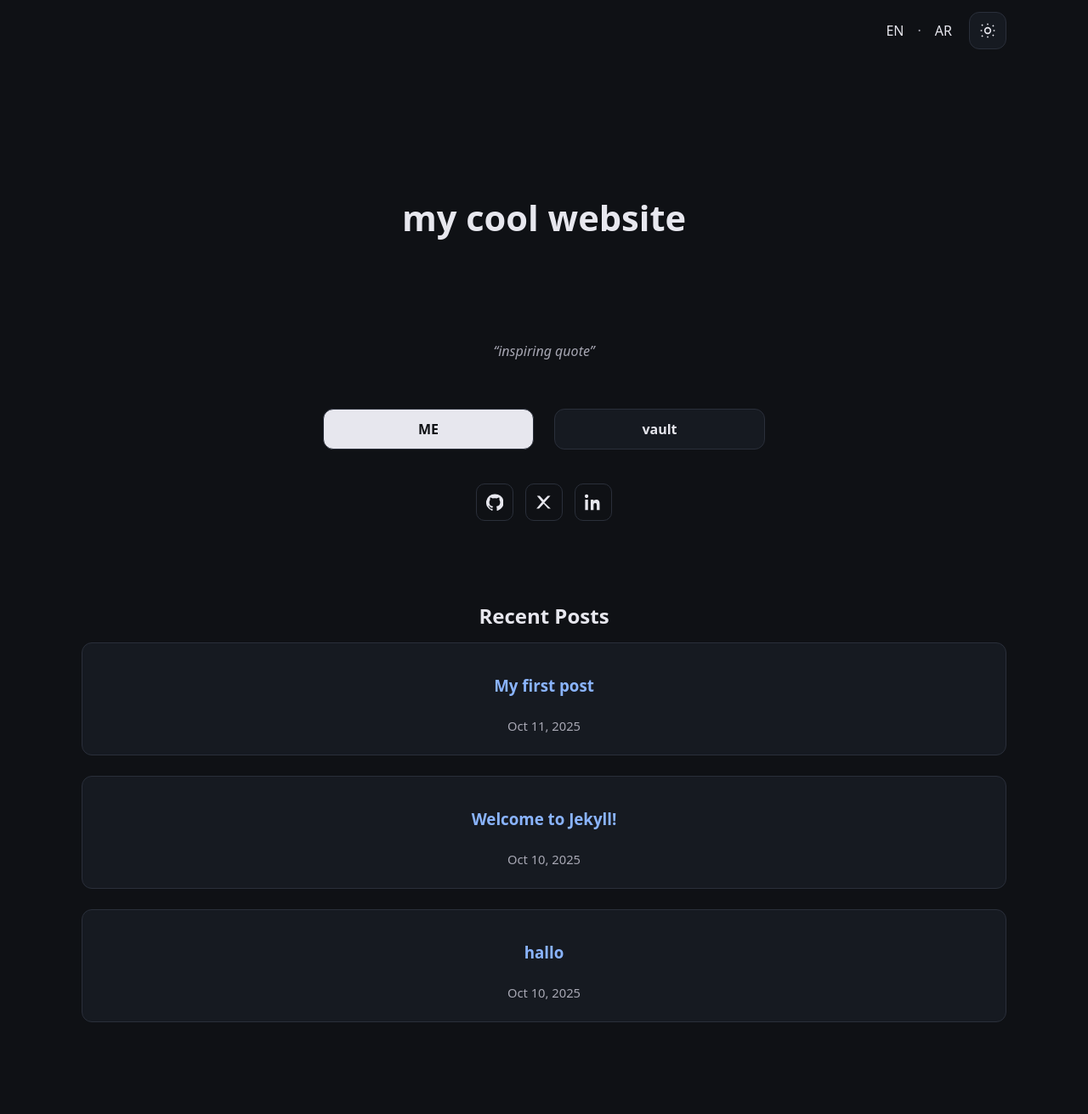
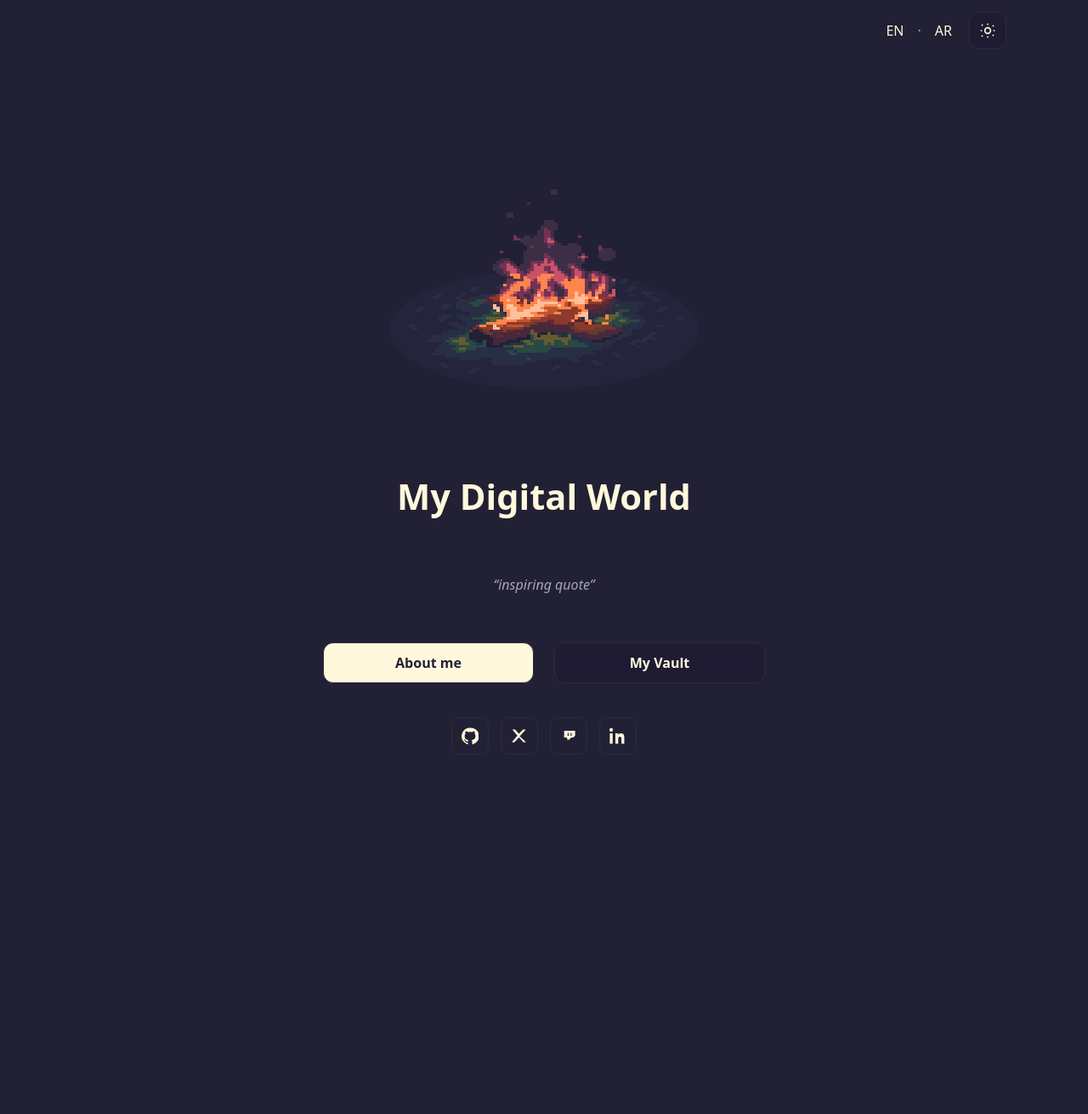
Before and after one commit to lamaplays/lamaplays.github.io, a Jekyll site: the page built from index.html, in a window 1280 px wide. Shown: the whole page at 85% size. Built offline with Jekyll 4.4.1, drawn with Linux system fonts in a browser that asks for light colours; after the commit the page ends 1008 px from its top, so only the background shows below that.

Commit message:
made changes to CSS

```diff
--- a/_layouts/home.html
+++ b/_layouts/home.html
@@ -25,12 +25,13 @@
   </div>
 
   <main class="container hero">
-    <h1 class="title">my cool website</h1>
+    <img class="avatar" src="{{ 'fire_gif.gif' | relative_url }}" alt="cat_gif" width="400 " height="300" />
+    <h1 class="title">My Digital World</h1>
     <p class="quote">“inspiring quote”</p>
 
     <div class="cta-row">
-      <a class="btn" href="{{ '/about/' | relative_url }}">ME</a>
-      <a class="btn btn-outline" href="{{ '/posts/' | relative_url }}">vault</a>
+      <a class="btn" href="{{ '/about/' | relative_url }}">About me</a>
+      <a class="btn btn-outline" href="{{ '/posts/' | relative_url }}"> My Vault</a>
     </div>
 
     <div class="social">
@@ -40,12 +41,18 @@
       <a class="icon" href="https://x.com/yourname" aria-label="X">
         <svg viewBox="0 0 24 24"><path d="M17.3 3H21l-8.5 9.74L21.5 21H17.7l-6.1-6.77L5 21H1.3L9.2 11.7 2 3h3.9l5.5 6.1L17.3 3z"/></svg>
       </a>
+      <a href="https://twitch.tv/blpeace" class="icon" target="_blank" title="Twitch">
+       <svg viewBox="0 0 512 512">
+       <path d="M391 103H121v206h90v60h60l60-60h60l60-60V103zm-45 151h-30v-90h30zm-90 0h-30v-90h30z" fill="currentColor"/>
+       </svg>
+      </a>
       <a class="icon" href="https://linkedin.com/in/lamaalbeshri" aria-label="LinkedIn">
         <svg viewBox="0 0 24 24"><path d="M4.98 3.5C4.98 4.88 3.86 6 2.5 6S0 4.88 0 3.5 1.12 1 2.5 1 4.98 2.12 4.98 3.5zM.5 8.5h4V23h-4V8.5zM8.5 8.5h3.8v2h.05c.53-1.01 1.84-2.07 3.79-2.07 4.05 0 4.8 2.67 4.8 6.13V23h-4v-6.4c0-1.53-.03-3.49-2.13-3.49-2.13 0-2.46 1.66-2.46 3.38V23h-4V8.5z"/></svg>
       </a>
+
     </div>
 
-    {% if site.posts and site.posts.size > 0 %}
+    <!-- {% if site.posts and site.posts.size > 0 %}
     <section id="posts" class="posts-wrap">
       <h2 class="posts-title">Recent Posts</h2>
       <ul class="posts-grid">
@@ -61,7 +68,7 @@
         {% endfor %}
       </ul>
     </section>
-    {% endif %}
+    {% endif %} -->
   </main>
 
   <script>
--- a/assets/landing.css
+++ b/assets/landing.css
@@ -1,8 +1,8 @@
 :root{
   --max-w:72rem; --pad:clamp(16px,3vw,32px); --gap:clamp(14px,2.2vw,24px); --radius:16px;
-  --bg:#0f1115; --surface:#161a21; --text:#e7e7ee; --muted:#a7a7b3; --border:#2a2f3a; --accent:#8ab4ff;
+  --bg:#222034; --surface:#1e1b32; --text: #fff8dc; --muted:#a7a7b3; --border:#2a2f3a; --accent:#8ab4ff;
 }
-html[data-theme="light"]{ --bg:#fff; --surface:#f6f7f9; --text:#15171f; --muted:#5a5f6b; --border:#e7e9f0; --accent:#1a73e8; }
+html[data-theme="light"]{ --bg:	#fff8dc; --surface:#f6f7f9; --text:#222034; --muted:#5a5f6b; --border:#222034; --accent:#1a73e8; }
 
 *,:before,:after{ box-sizing:border-box; }
 html,body{ height:100%; }
@@ -31,7 +31,7 @@ a{ color:var(--accent); text-decoration:none; }
 
 /* hero */
 .hero{ display:grid; justify-items:center; text-align:center; gap:calc(var(--gap) + 4px); padding-block:clamp(48px,12vh,120px); }
-.title{ width:min(880px,92vw);  padding:clamp(18px,2.5vw,28px); font-size:clamp(1.6rem,1.1rem + 2.2vw,2.6rem);  }
+.title{ width:min(880px,92vw);  padding:clamp(18px,2.5vw,28px); font-size:clamp(1.6rem,1.1rem + 2.2vw,2.6rem); margin-bottom: -25px;}
 .quote{ display:inline-block;  padding:10px 14px; color:var(--muted); font-style:italic; }
 
 /* CTAs */
@@ -48,8 +48,8 @@ a{ color:var(--accent); text-decoration:none; }
 
 /* posts list */
 .posts-wrap{ width:100%; margin-top:32px; }
-.posts-title{ text-align:center; margin-bottom:12px; }
-.posts-grid{ list-style:none; padding:0; margin:0; display:grid; gap:var(--gap); grid-template-columns:1fr; }
+.posts-title{ text-align:center; margin-bottom:12px;  }
+.posts-grid{ list-style:none; padding:0; margin:0; display:grid; gap:var(--gap); grid-template-columns:1fr;  }
 .post-card{ background:var(--surface); border:1px solid var(--border); border-radius:12px; padding:16px; }
 .post-meta{ color:var(--muted); font-size:.92rem; margin:.2rem 0 .4rem; }
 
```
Also changed, not shown: fire_gif.gif (added).
